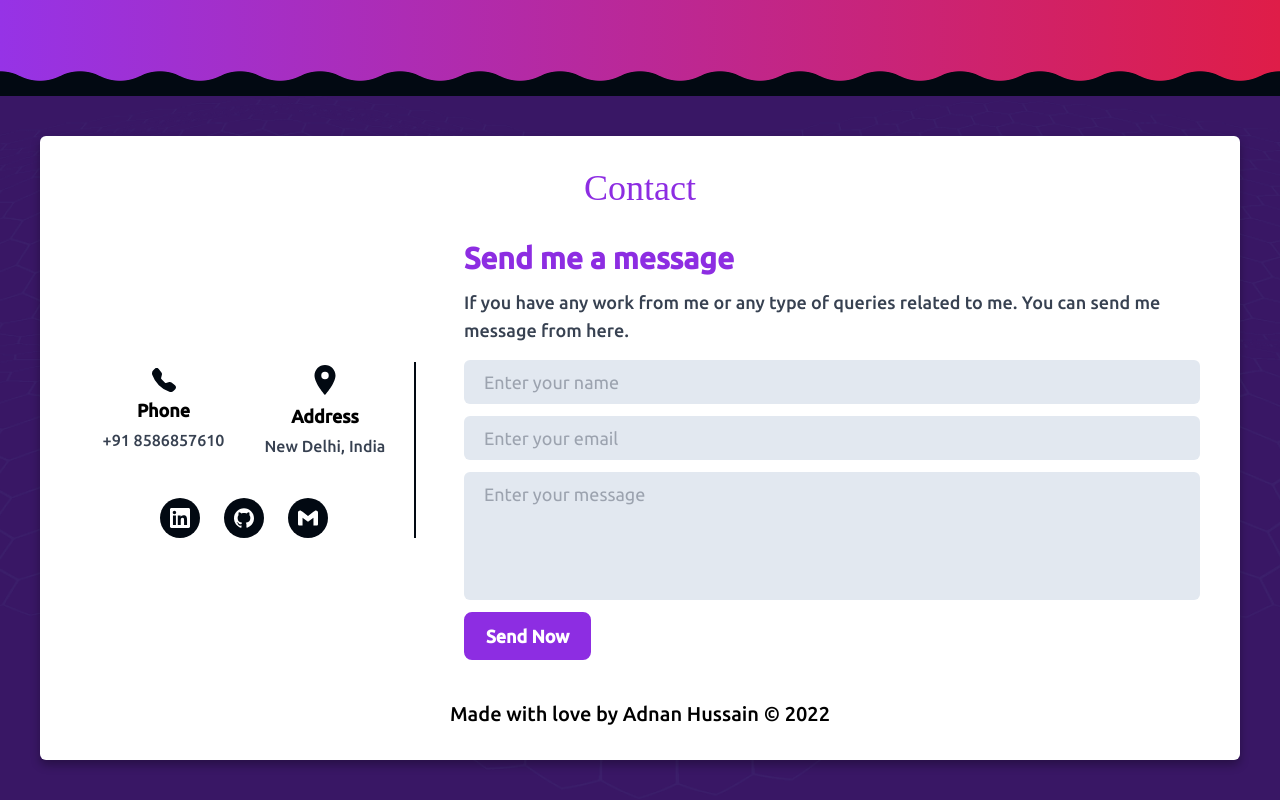
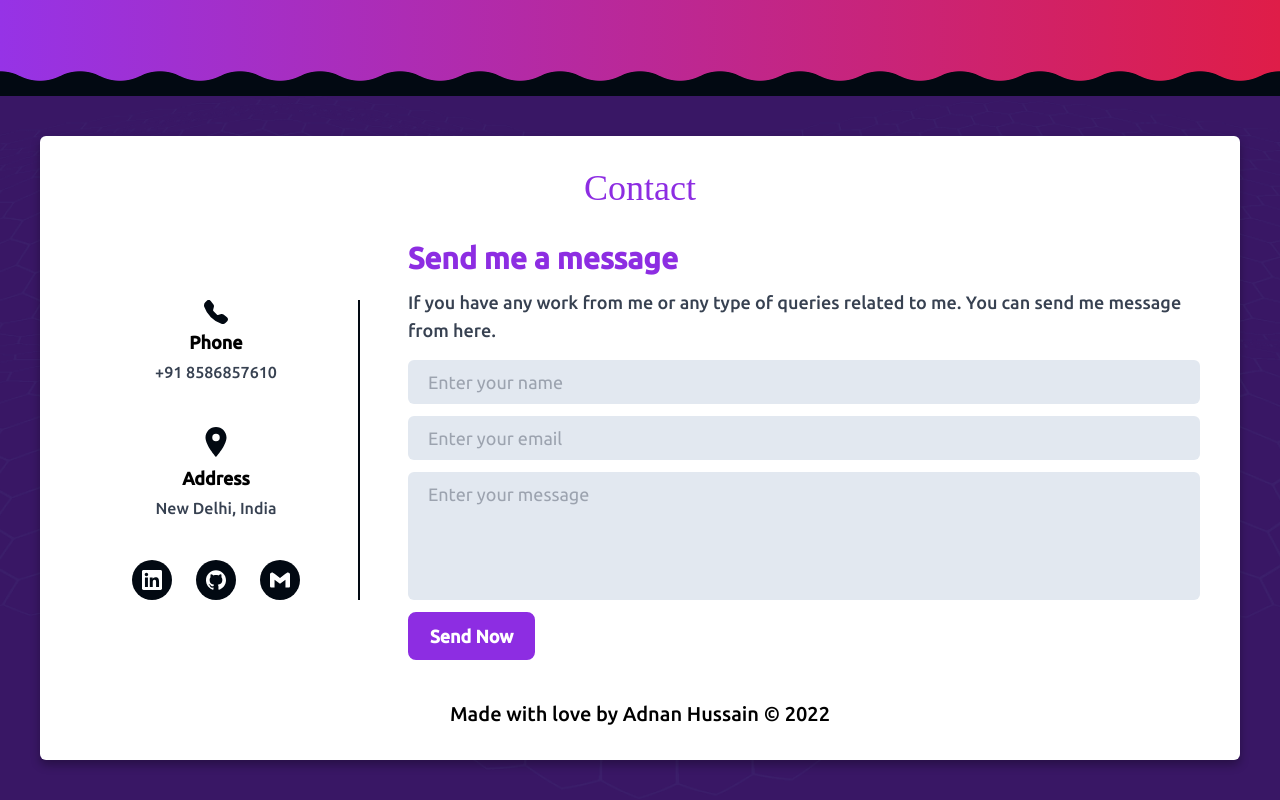
Before and after one commit to adnan25042001/portfolio, a React (Vite) app: page / in a window 1280 px wide. Shown: the part 3476-4276 px from the top of the page. Built offline with nearby package versions, Linux system fonts and the light colour scheme; a web font is replaced by a local one.

Commit message:
updated contact section

```diff
--- a/src/components/Contact.jsx
+++ b/src/components/Contact.jsx
@@ -6,6 +6,7 @@ import { BsTelephoneFill } from "react-icons/bs";
 import { db } from "../assets/firebase";
 import { doc, setDoc } from "firebase/firestore";
 import { uid } from "uid";
+import { motion } from "framer-motion";
 
 const Contact = () => {
     const submitForm = async (e) => {
@@ -38,7 +39,12 @@ const Contact = () => {
                     <h3>Contact</h3>
                 </div>
                 <div className="flex justify-between items-center gap-12 flex-col-reverse sm:flex-row">
-                    <div className="contact-after w-full sm:w-[30%] h-full shrink-0 pr-2 relative flex flex-wrap gap-10 justify-center items-center">
+                    <motion.div
+                        initial={{ opacity: 0, scale: 0 }}
+                        whileInView={{ opacity: 1, scale: 1 }}
+                        transition={{ duration: 0.5 }}
+                        className="contact-after w-full sm:w-[25%] h-full shrink-0 pr-2 relative flex flex-wrap gap-10 justify-center items-center"
+                    >
                         <div className="flex flex-col gap-1 justify-center items-center">
                             <BsTelephoneFill className="text-bgColor text-2xl" />
                             <div className="text-lg font-semibold">Phone</div>
@@ -76,8 +82,8 @@ const Contact = () => {
                                 <SiGmail />
                             </a>
                         </div>
-                    </div>
-                    <div className="w-full sm:w-[70%]">
+                    </motion.div>
+                    <div className="w-full sm:w-[75%]">
                         <h2 className="text-xl xs:text-2xl sm:text-3xl text-mainColor font-bold mb-3">
                             Send me a message
                         </h2>
@@ -85,7 +91,10 @@ const Contact = () => {
                             If you have any work from me or any type of queries
                             related to me. You can send me message from here.
                         </p>
-                        <form
+                        <motion.form
+                            initial={{ opacity: 0, scale: 0 }}
+                            whileInView={{ opacity: 1, scale: 1 }}
+                            transition={{ duration: 0.5 }}
                             className="flex flex-col mt-4 gap-3 items-start"
                             onSubmit={submitForm}
                         >
@@ -114,7 +123,7 @@ const Contact = () => {
                                 value="Send Now"
                                 className="text-white text-lg transition-all duration-300 font-semibold border-[2px] border-mainColor cursor-pointer rounded-lg bg-mainColor py-[6px] px-4 lg:py-2 lg:px-5 hover:bg-transparent hover:text-mainColor"
                             />
-                        </form>
+                        </motion.form>
                     </div>
                 </div>
                 <Footer />
--- a/src/components/Skills/Skills.jsx
+++ b/src/components/Skills/Skills.jsx
@@ -11,8 +11,8 @@ const Skills = () => {
         visible: {
             opacity: 1,
             transition: {
-                delayChildren: 0.2,
-                staggerChildren: 0.1,
+                delayChildren: 0.4,
+                staggerChildren: 0.2,
             },
         },
     };
```
